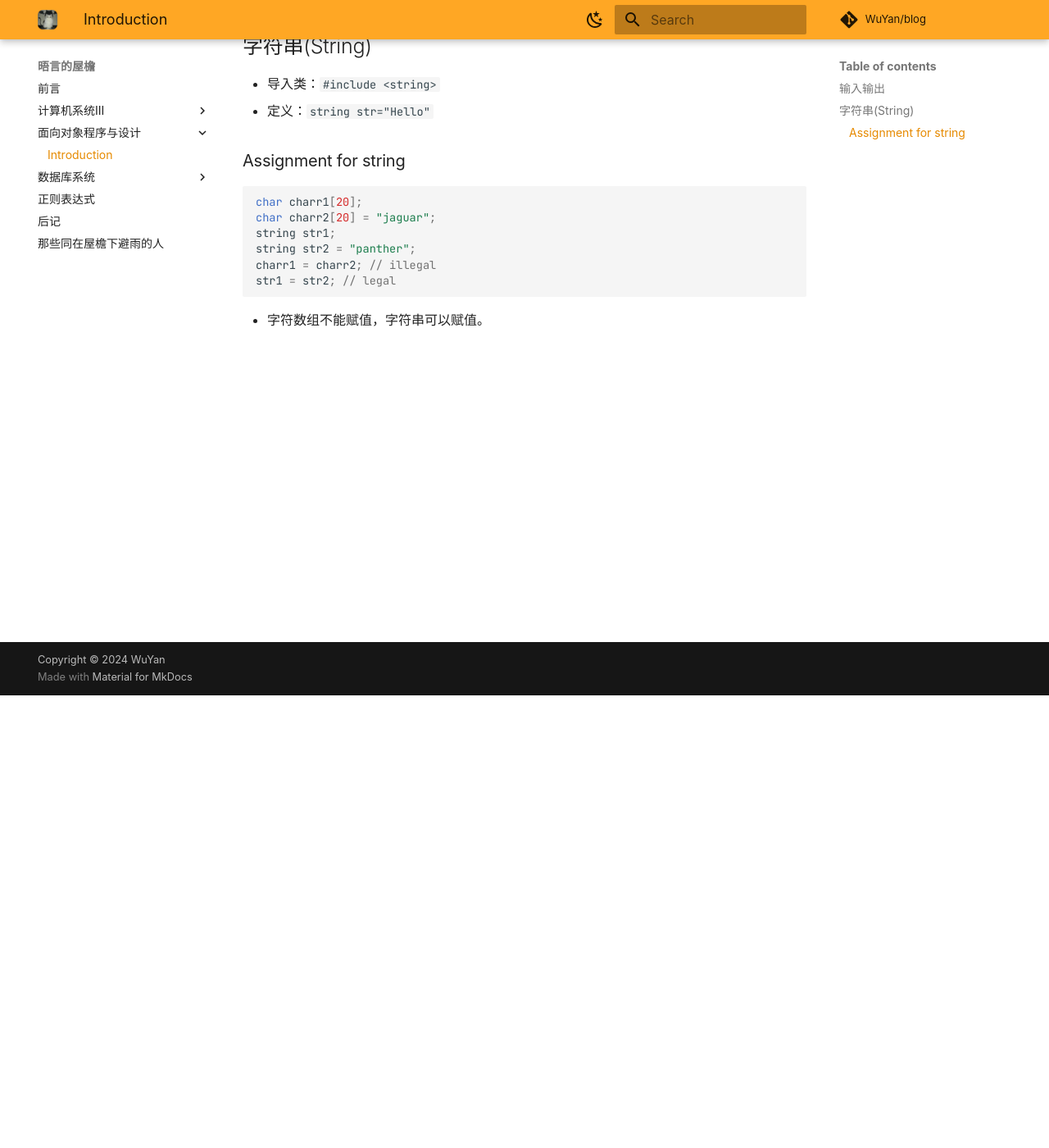
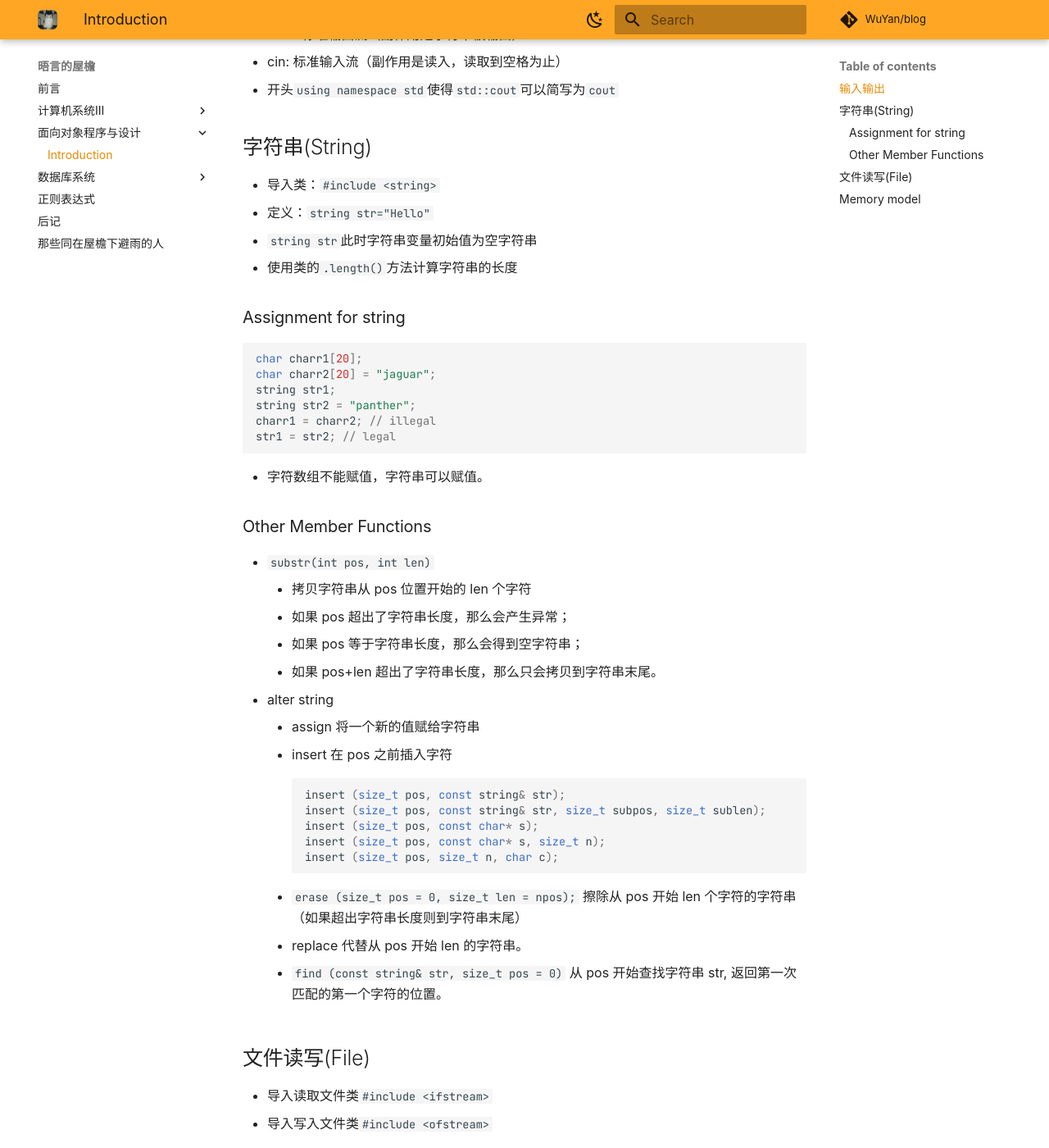
Before and after one commit to wuyan1345/notebook, an MkDocs documentation site: the page built from docs/oop/topic1.md, in a window 1280 px wide and 1400 px high, scrolled down 552 px. Shown: the whole window at 82% size. Built offline with MkDocs 1.6.1 and Material for MkDocs 9.7.7, drawn with Linux system fonts in a browser that asks for light colours; comment, search, counter and statistics services are not loaded; a style sheet for code colours, icons or effects is not loaded; some of the changed text lies outside the part shown.

````diff
--- /dev/null
+++ b/docs/javascripts/katex.js
@@ -0,0 +1,10 @@
+document$.subscribe(({ body }) => {
+    renderMathInElement(body, {
+      delimiters: [
+        { left: "$$",  right: "$$",  display: true },
+        { left: "$",   right: "$",   display: false },
+        { left: "\\(", right: "\\)", display: false },
+        { left: "\\[", right: "\\]", display: true }
+      ],
+    })
+  })
--- a/docs/oop/topic1.md
+++ b/docs/oop/topic1.md
@@ -16,11 +19,13 @@ int main()
 
 + cout: 标准输出流（副作用是字符串被输出）
 + cin: 标准输入流（副作用是读入，读取到空格为止）
-+ 开头`usingnamespace std`使得`std::cout`可以简写为`cout`
++ 开头`using namespace std`使得`std::cout`可以简写为`cout`
 
 ## 字符串(String)
 + 导入类：`#include <string>`
 + 定义：`string str="Hello"`
++ `string str`此时字符串变量初始值为空字符串
++ 使用类的`.length()`方法计算字符串的长度
 
 ### Assignment for string
 ```c++
@@ -33,3 +38,47 @@ str1 = str2; // legal
 ```
 
 + 字符数组不能赋值，字符串可以赋值。
+
+### Other Member Functions
++ `substr(int pos, int len)`
+    + 拷贝字符串从 pos 位置开始的 len 个字符
+    + 如果 pos 超出了字符串长度，那么会产生异常；
+    + 如果 pos 等于字符串长度，那么会得到空字符串；
+    + 如果 pos+len 超出了字符串长度，那么只会拷贝到字符串末尾。
++ alter string
+    + assign 将一个新的值赋给字符串
+    + insert 在 pos 之前插入字符
+        ```c++
+        insert (size_t pos, const string& str);
+        insert (size_t pos, const string& str, size_t subpos, size_t sublen);
+        insert (size_t pos, const char* s);
+        insert (size_t pos, const char* s, size_t n);
+        insert (size_t pos, size_t n, char c);
+        ```
+    + `erase (size_t pos = 0, size_t len = npos);` 擦除从 pos 开始 len 个字符的字符串（如果超出字符串长度则到字符串末尾）
+    + replace 代替从 pos 开始 len 的字符串。
+    + `find (const string& str, size_t pos = 0)` 从 pos 开始查找字符串 str, 返回第一次匹配的第一个字符的位置。
+
+## 文件读写(File)
++ 导入读取文件类`#include <ifstream>`
++ 导入写入文件类`#include <ofstream>`
+???+ example
+    + 写文件
+
+    ```c++
+    ofstream File("C:\\test.txt");
+    File<<"Hello"<<std::endl;
+    ```
+
+    + 读文件
+
+    ```c++
+    ifstream File("C:\\test.txt");
+    std::string str;
+    File>>str;
+    ```
+
+## Memory model
++ Global data
++ stack
++ heap
--- a/mkdocs.yml
+++ b/mkdocs.yml
@@ -34,9 +34,12 @@ theme:
 extra_css:
   - css/fonts.css
   - css/custom.css
+  - https://unpkg.com/katex@0/dist/katex.min.css
 
 extra_javascript:
-  - https://cdn.jsdelivr.net/npm/mathjax@2/MathJax.js?config=TeX-AMS-MML_HTMLorMML
+  - javascripts/katex.js
+  - https://unpkg.com/katex@0/dist/katex.min.js
+  - https://unpkg.com/katex@0/dist/contrib/auto-render.min.js
 
 markdown_extensions:
   - attr_list
@@ -54,7 +57,8 @@ markdown_extensions:
       alternate_style: true
   - admonition
   - pymdownx.details
-  - pymdownx.arithmatex
+  - pymdownx.arithmatex:
+      generic: true
   - md_in_html
   - def_list
   - pymdownx.tasklist:
@@ -91,6 +95,8 @@ nav:
   - 数据库系统:
     - database/index.md
     - Introduction: database/topic1.md
+    - Intro to Relational Model: database/topic2.md
+    - Introduction to SQL: database/topic3.md
   - 正则表达式: others/topic1.md
   - 后记: postscript.md
   - 那些同在屋檐下避雨的人: friends.md
````
Also changed, not shown: other parts of docs/oop/topic1.md (+3 -0 lines), docs/database/topic2.md (added, +60 -0 lines), docs/database/topic3.md (added, +60 -0 lines), docs/database/5.png (added).
